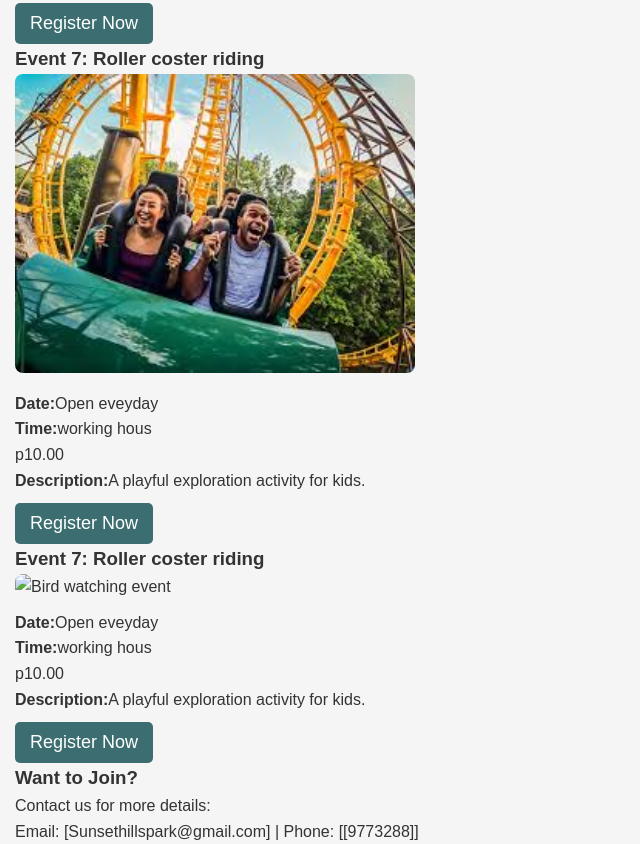
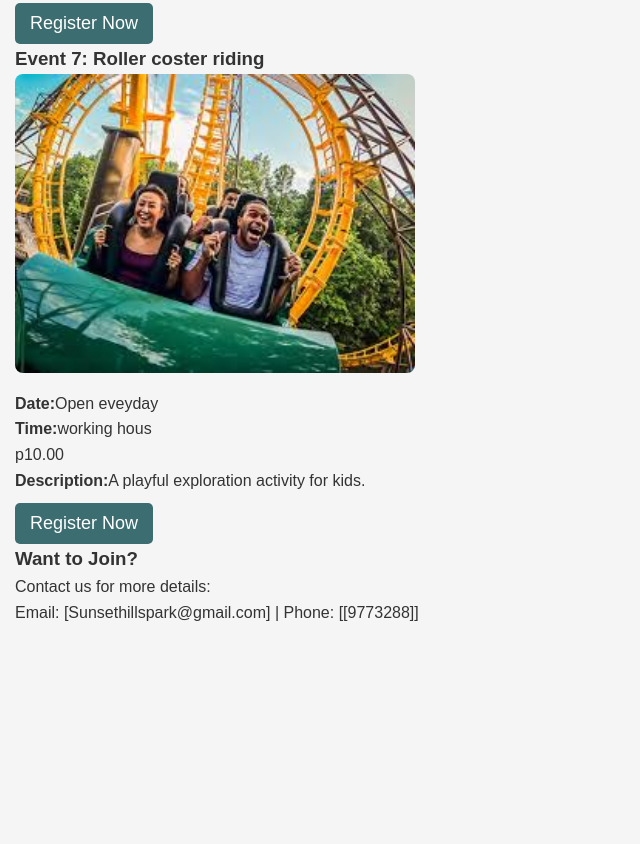
Before and after one commit to bida24-252/Sunset-park-website, a plain HTML site: page events.html in a window 1280 px wide. Shown: the part 2903-3747 px from the top of the page, without its empty margins (0-640 px from the left). After the commit the page ends 3528 px from the top, so only its background shows below. Drawn offline with Linux system fonts and the light colour scheme.

Commit message:
Update events.html

```diff
--- a/events.html
+++ b/events.html
@@ -81,16 +81,8 @@
     <p><strong>Description:</strong>A playful exploration activity for kids.</p>
     <button class="register-button">Register Now</button>
 
-     <h3>Event 7: Roller coster riding</h3>
-    <img src="images/" alt="Bird watching event" style="width:100%; max-width:400px; height:auto; border-radius:8px; margin-bottom:10px;">
-    <p><strong>Date:</strong>Open eveyday</p>
-    <p><strong>Time:</strong>working hous</p>
-    <p>p10.00</p>
-    <p><strong>Description:</strong>A playful exploration activity for kids.</p>
-    <button class="register-button">Register Now</button>
 
-
-    <h3>Want to Join?</h3>
+ <h3>Want to Join?</h3>
     <p>Contact us for more details:</p>
     <p>Email: [Sunsethillspark@gmail.com] | Phone: [[9773288]]</p>
 </body>
```
